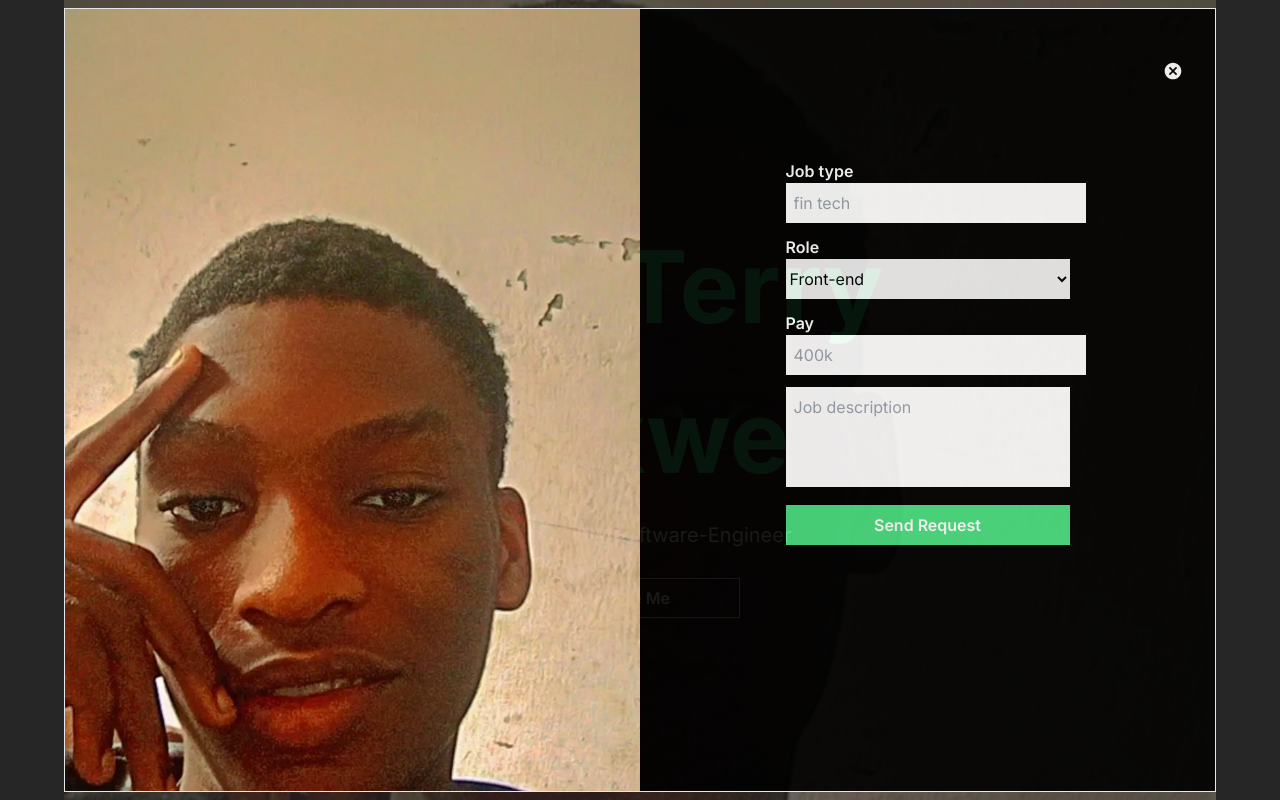
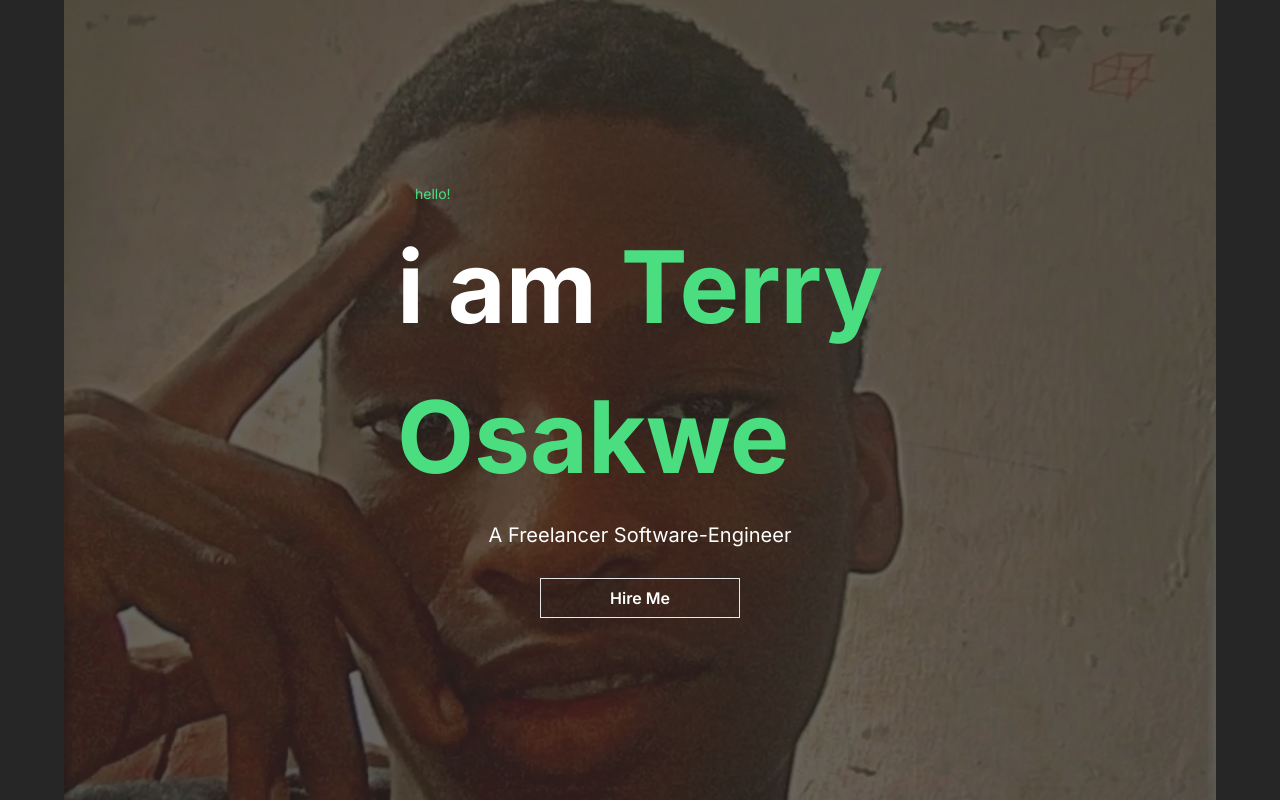
Before and after one commit to TM-Code-009/personal-port, a Next.js app: page / in a window 1280 px wide. Shown: the top 800 px of the page. Built offline with nearby package versions, Linux system fonts and the light colour scheme.

Commit message:
updating

```diff
--- a/app/component/Hero/page.tsx
+++ b/app/component/Hero/page.tsx
@@ -6,7 +6,7 @@ import { MdCancel } from 'react-icons/md'
 import { useState } from 'react'
 
 const page = () => {
-   const [toggle,setToggle] = useState(true)
+   const [toggle,setToggle] = useState(false)
   return (
      <main className='w-full h-[400px] lg:h-screen flex items-center justify-center relative'>
       <div className='h-[400px] lg:h-full w-full absolute'>
@@ -60,7 +60,7 @@ const page = () => {
                </div>
 
             </div>
-         </div>):""
+         </div>):("")
       }
 
      </main>
```
